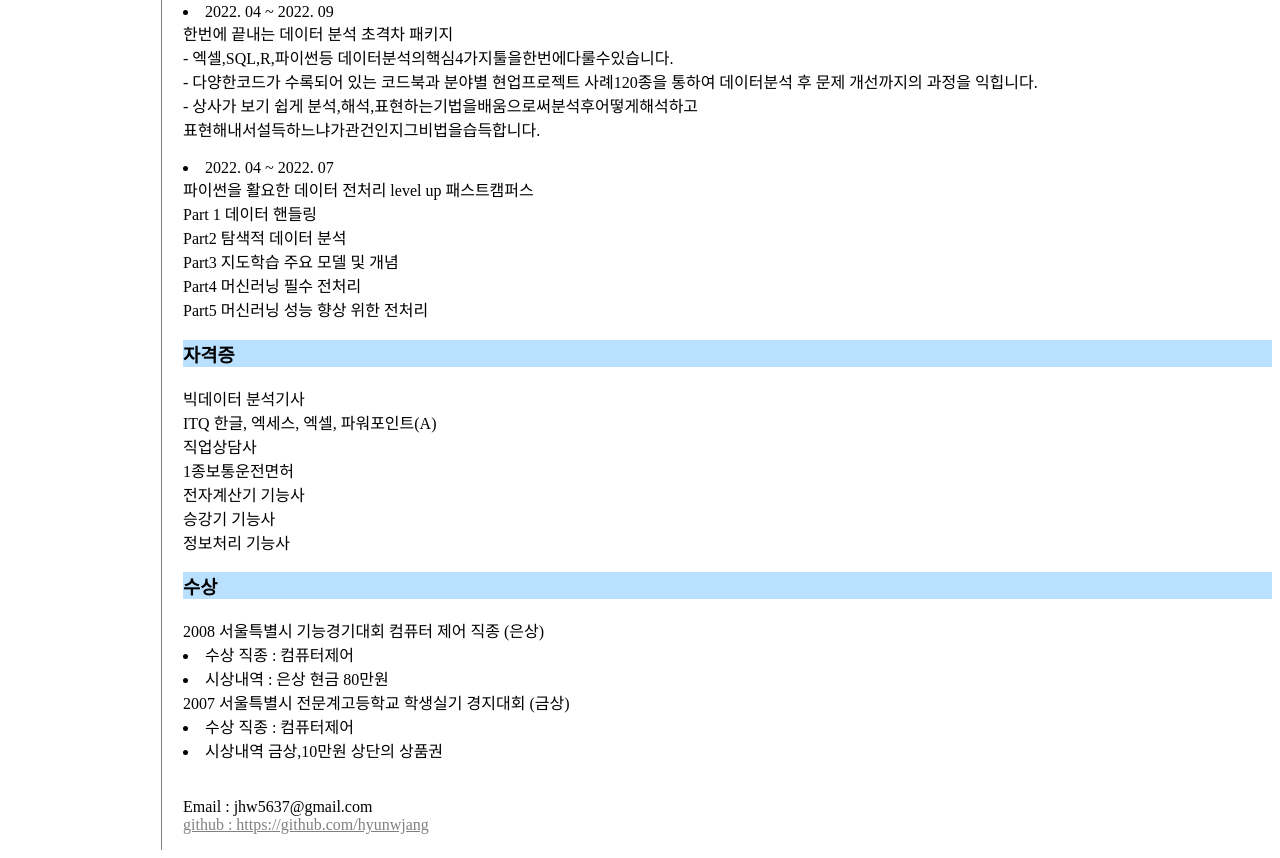
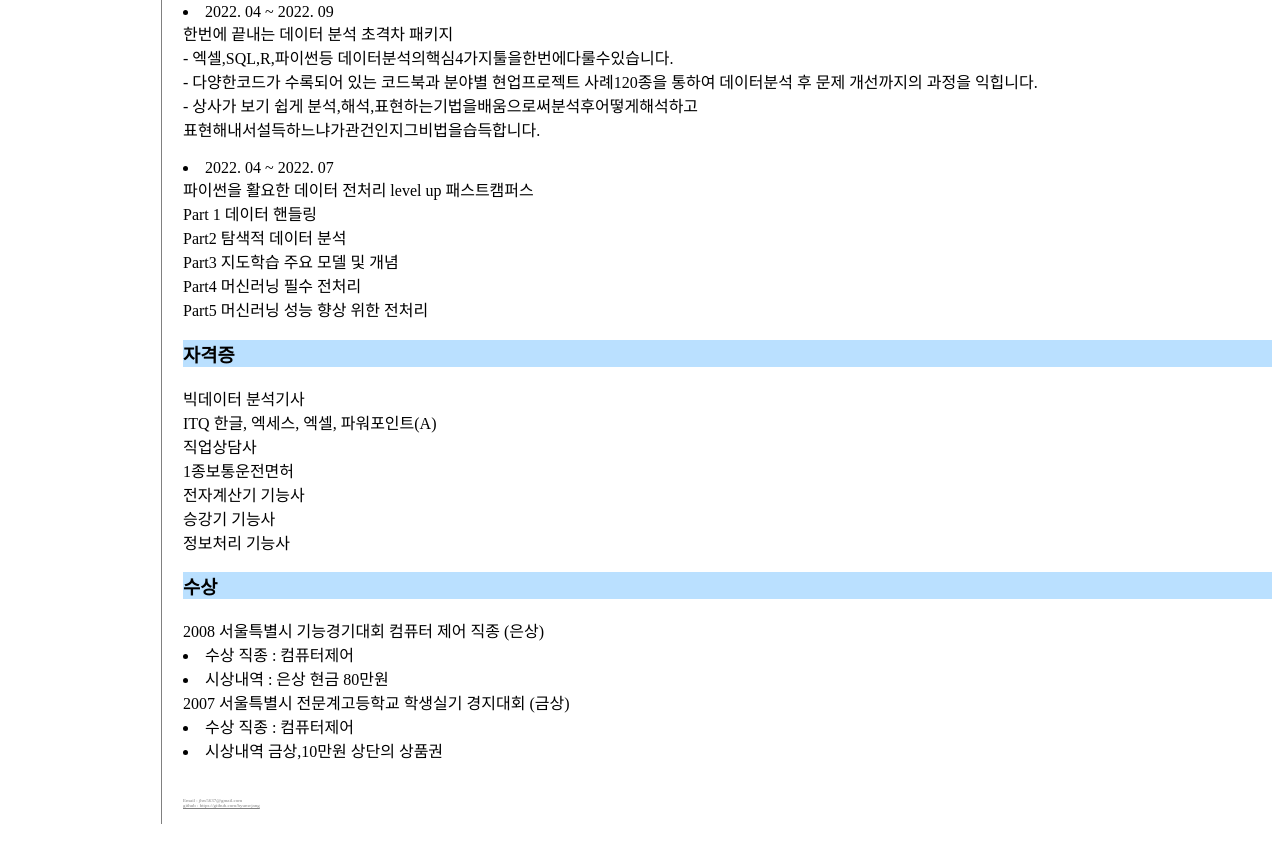
Before and after one commit to hyunwjang/play_code, a plain HTML site: page 1.html in a window 1280 px wide. Shown: the part 668-1526 px from the top of the page. After the commit the page ends 1500 px from the top, so only its background shows below. Drawn offline with Linux system fonts and the light colour scheme.

Commit message:
Add files via upload

```diff
--- a/style.css
+++ b/style.css
@@ -11,6 +11,7 @@ h1{
     border-bottom:1px solid gray;
     margin:0;
     padding: 20px;
+    background-color: rgb(17, 219, 152);
 
 }
 ol{
@@ -29,6 +30,12 @@ ol{
 #grid #article{
     padding-left : 25px;
 }
+#mail{
+    text-align :left;
+    font-size : 5px;
+    color :gray;
+}
+
 @media(max-width:800px){
     #grid{
     display : block;
```
